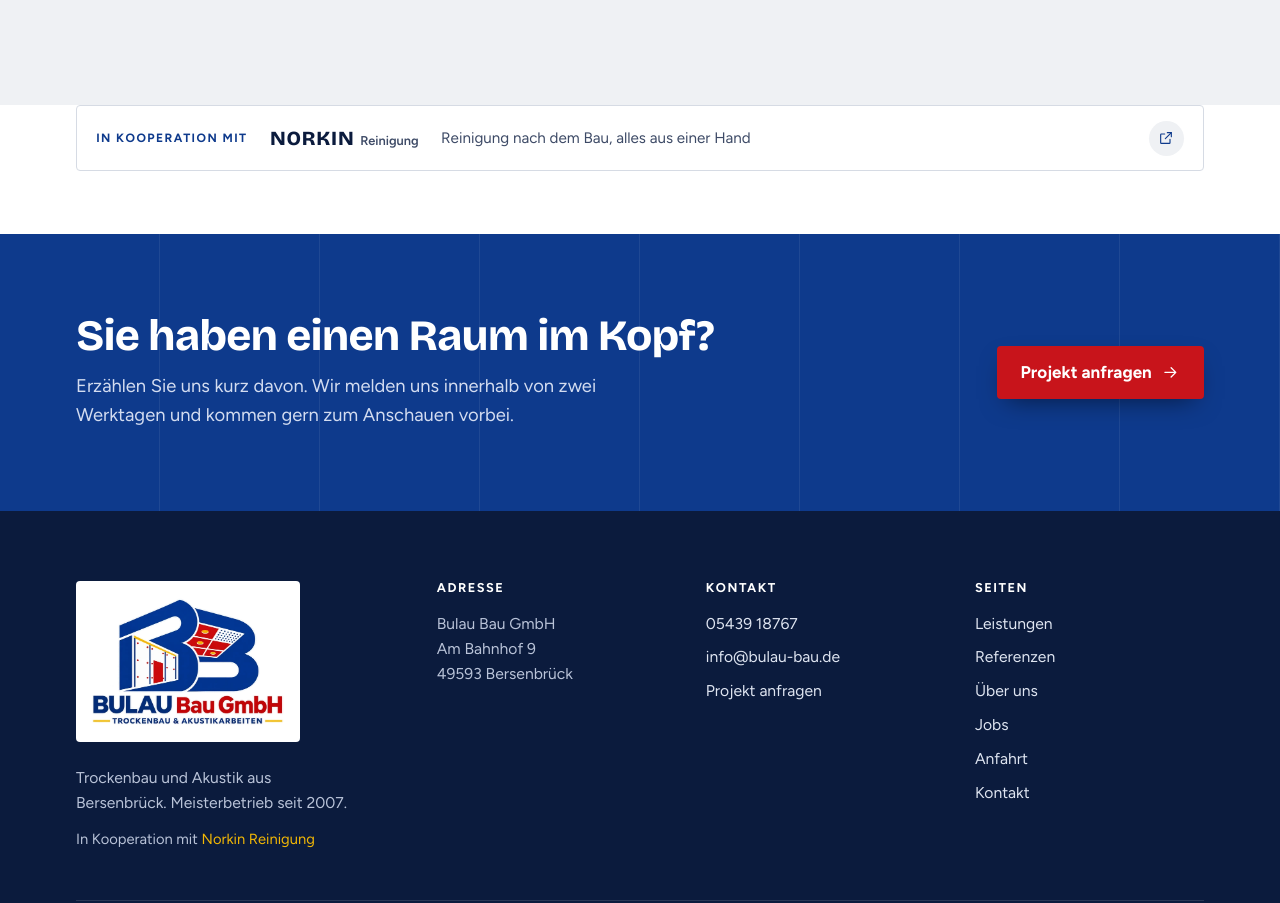
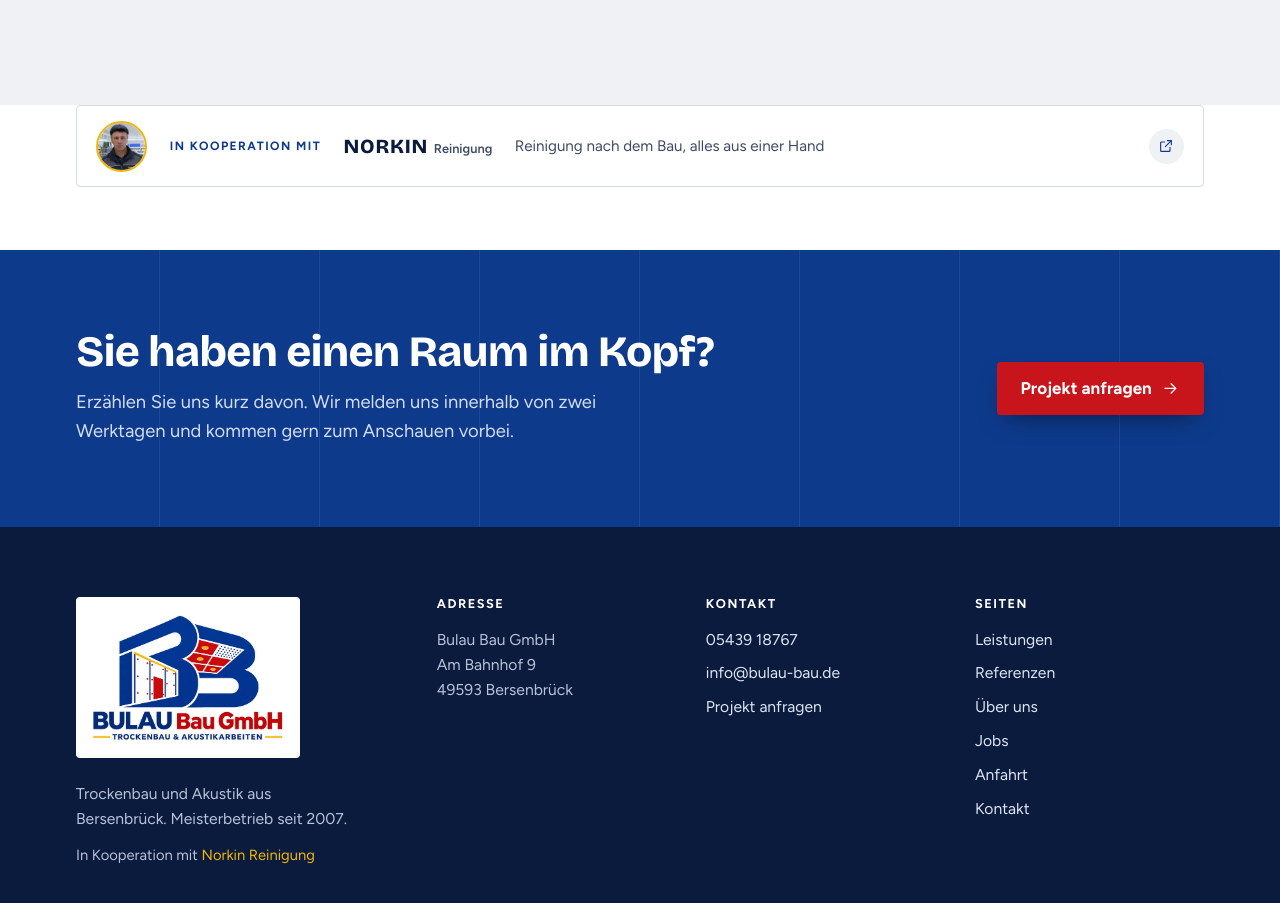
Before and after one commit to AlexSinnerCO/BulauBauGmbH, a plain HTML site: page index.html in a window 1280 px wide. Shown: the part 3256-4159 px from the top of the page. Drawn offline with Linux system fonts and the light colour scheme.

Commit message:
Foto des Norkin-Mitarbeiters in der Partner-Leiste
Co-Authored-By: Claude Opus 5.5 <noreply@anthropic.com>
Claude-Session: https://claude.ai/code/session_019ixRCKp8d1K8cin5t2VF22

```diff
--- a/assets/css/style.css
+++ b/assets/css/style.css
@@ -693,3 +693,7 @@ figure.ref figcaption { display: grid; gap: .3rem; }
 .footer__partner { margin-top: .8rem; font-size: .92rem; }
 .footer__partner a { color: var(--gelb); }
 @media (max-width: 520px) { .partner__text { flex-basis: 100%; order: 3; } .partner__pfeil { margin-left: auto; } }
+.partner__foto { flex: none; display: inline-flex; }
+.partner__foto img { width: 3.2rem; height: 3.2rem; border-radius: 50%; object-fit: cover; border: 2px solid var(--gelb); transition: transform .25s ease; }
+.partner:hover .partner__foto img { transform: scale(1.06); }
+@media (max-width: 520px) { .partner__foto img { width: 2.8rem; height: 2.8rem; } }
--- a/index.html
+++ b/index.html
@@ -127,6 +127,7 @@
 <section class="partner-sektion" aria-label="Kooperationspartner">
   <div class="wrap">
     <a class="partner einblenden" href="https://reinigung-norkin.de/" target="_blank" rel="noopener">
+      <span class="partner__foto"><img src="assets/img/partner-norkin-mitarbeiter.webp" alt="Mitarbeiter der Norkin Reinigung GmbH in dunkelblauer Arbeitsjacke mit der Aufschrift Reinigungsdienst" width="240" height="240" loading="lazy"></span>
       <span class="partner__label">In Kooperation mit</span>
       <span class="partner__logo"><span class="partner__wort">NORKIN<small>Reinigung</small></span></span>
       <span class="partner__text">Reinigung nach dem Bau, alles aus einer Hand</span>
```
Also changed, not shown: ueber-uns.html (+1 -0 lines), assets/img/partner-norkin-mitarbeiter.webp (added).
